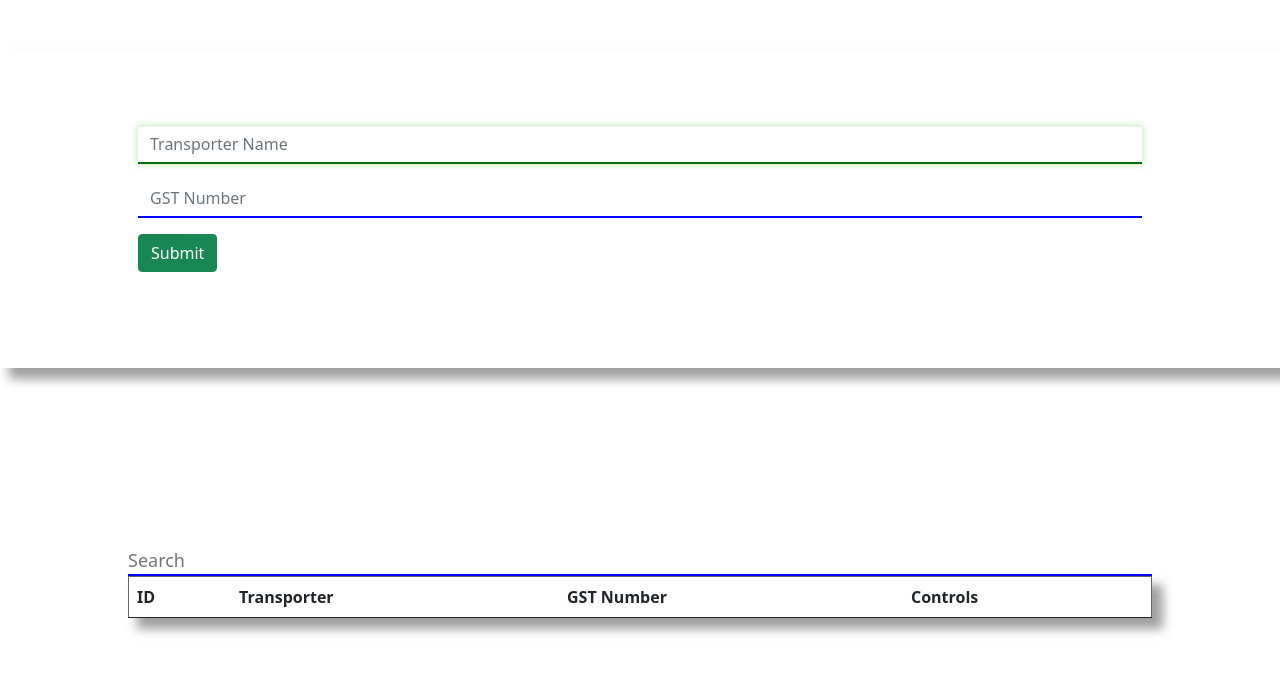
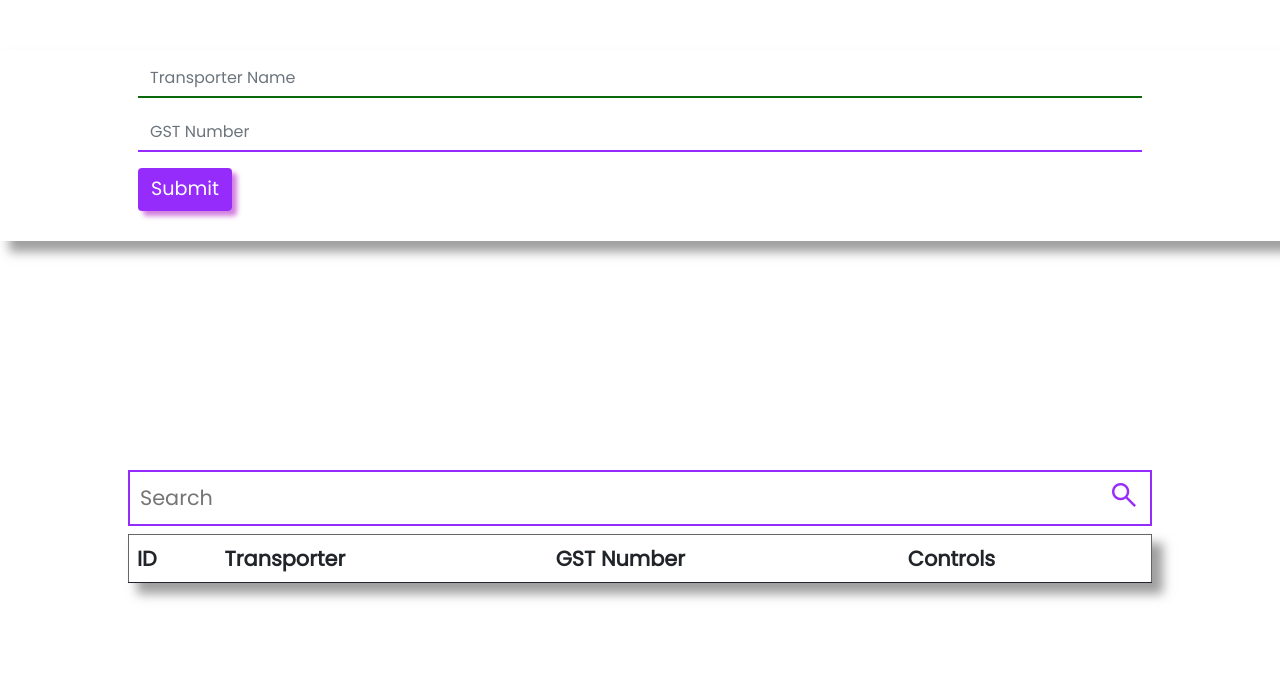
Before and after one commit to noob-programmer9012/noob-programmer9012.github.io, a plain HTML site: page index.html in a window 1280 px wide. Drawn offline with nearby package versions, Linux system fonts and the light colour scheme.

Commit message:
changes look and made some changes.

```diff
--- a/index.css
+++ b/index.css
@@ -1,35 +1,47 @@
-* {
+@import url("https://fonts.googleapis.com/css2?family=Poppins&display=swap");
+body {
   padding: 0;
   box-sizing: border-box;
+  font-family: "Poppins", sans-serif;
+  font-weight: 400;
 }
 
 .main {
-  background-color: #FFFFFF;
+  background-color: #ffffff;
   width: auto;
   height: auto;
   display: flex;
-  align-items: center;
-  justify-content: center;
   min-height: 100vh;
-  padding-top: 50px;
 }
 .main .view {
   background-color: inherit;
   flex: 2;
   display: flex;
+  flex-direction: column;
+  align-items: center;
   justify-content: center;
-  flex-direction: column;
 }
-.main .view .search {
+.main .view .input-group {
   width: 80%;
-  align-self: center;
+}
+.main .view .input-group .search-input {
+  width: 100%;
+  position: relative;
+  padding: 10px 10px;
+  border: 2px solid rgba(129, 0, 250, 0.8274509804);
+}
+.main .view .input-group .search-input:focus {
+  outline: none;
+}
+.main .view .input-group .btn {
+  position: absolute;
+  right: 0;
   border: none;
-  border-bottom: 2px solid blue;
-  font-size: large;
-  font-weight: 500;
 }
-.main .view .search:focus {
-  outline: none;
+.main .view .input-group .btn span {
+  margin-top: 2.5px;
+  font-size: 2rem;
+  color: rgba(129, 0, 250, 0.8274509804);
 }
 .main .view .table {
   margin: 0;
@@ -47,7 +59,7 @@
   cursor: pointer;
 }
 .main .view .table .edit {
-  color: rgb(0, 17, 255);
+  color: rgba(129, 0, 250, 0.8274509804);
 }
 .main .view .table .delete {
   color: rgb(255, 0, 0);
@@ -58,7 +70,7 @@
   position: -webkit-sticky;
   position: sticky;
   display: flex;
-  top: 30%;
+  top: 40%;
   align-self: flex-start;
   justify-content: center;
   flex-direction: column;
@@ -77,8 +89,25 @@
 .main .control form .form-control {
   border: none;
   border-radius: 0px;
-  border-bottom: 2px solid blue;
+  border-bottom: 2px solid rgba(129, 0, 250, 0.8274509804);
   margin-bottom: 10px;
+}
+.main .control form .buttons {
+  display: flex;
+  gap: 1rem;
+}
+.main .control form .save {
+  background-color: rgba(129, 0, 250, 0.8274509804);
+  color: #ffffff;
+  font-size: 1.2rem;
+  box-shadow: 5px 5px 5px rgba(167, 0, 189, 0.5058823529);
+}
+.main .control form .cancel {
+  background-color: #810202;
+  color: #ffffff;
+  font-size: 1.2rem;
+  box-shadow: 5px 5px 5px rgba(240, 0, 0, 0.4784313725);
+  display: none;
 }
 .main .control .card.form {
   border: none;
@@ -91,7 +120,7 @@
 }
 .main .card .form-control:focus {
   border-color: #0a690a;
-  box-shadow: inset 0 1px 1px rgba(0, 0, 0, 0.075), 0 0 8px rgba(138, 216, 118, 0.6);
+  box-shadow: none;
 }
 .main .card .wrong {
   border-color: #FF0000;
@@ -99,6 +128,9 @@
 }
 
 @media only screen and (max-device-width: 952px) {
+  body {
+    font-size: 1.3rem;
+  }
   .main {
     display: flex;
     flex-direction: column-reverse;
@@ -116,6 +148,7 @@
     width: 100%;
     margin-bottom: 3em;
     top: 0;
+    flex: 0;
     box-shadow: 10px 10px 10px 1px rgba(128, 128, 128, 0.753);
   }
   .main .control .form {
--- a/index.html
+++ b/index.html
@@ -10,7 +10,13 @@
     <BODY>
         <div class="main">
             <div class="view">
-              <input type="text" placeholder="Search" id="search" class="search" onkeyup="filerTable()">
+                <div class="input-group mb-2 search">
+                  <input type="text" class="search-input" placeholder="Search" id="search" onkeyup="filerTable()" autocomplete="off">
+                  <button class="btn btn-outline-secondary"><span class="material-symbols-outlined">
+                    search
+                    </span></button>
+
+                </div>
                 <div class="card">
                     <table class="table table-striped" id="myTable">
                         <thead>
@@ -27,7 +33,7 @@
                 </div>
             </div>
             <div class="control">
-                <p class="error">hjfdhgjkh</p>
+                <p class="error"></p>
                 <div class="card form">
                     <form>
                         <div class="mb-3">
@@ -38,7 +44,11 @@
                           <!-- <label for="exampleInputPassword1" class="form-label">GST Number</label> -->
                           <input type="text" class="form-control" id="gst" placeholder="GST Number" autocomplete="off">
                         </div>
-                        <button type="submit" class="btn btn-success" id="save">Submit</button>
+                        <div class="buttons">
+                          <button type="submit" class="btn save" id="save">Submit</button>
+                          <button type="submit" class="btn cancel" id="cancel">Cancel</button>
+                        </div>
+
                       </form>
                 </div>
             </div>
--- a/index.js
+++ b/index.js
@@ -3,6 +3,7 @@ let trans = document.querySelector('#trans')
 let gst = document.querySelector('#gst')
 let allowed = /^[A-Z-_&]*$/i
 let error = document.querySelector('.error')
+let cancel = document.querySelector('#cancel')
 
 function filerTable () {
   var input, filter, table, tr, td, i, txtValue
@@ -118,6 +119,7 @@ document.addEventListener('DOMContentLoaded', () => {
       save.setAttribute('value', e.target.title)
       trans.value = localStorage.key(e.target.title)
       gst.value = localStorage.getItem(localStorage.key(e.target.title))
+      cancel.style.display = 'block'
     })
   })
   // End of DOM
@@ -184,3 +186,7 @@ confirm.addEventListener('click', e => {
   localStorage.removeItem(localStorage.key(e.target.value))
   window.location.reload()
 })
+
+cancel.addEventListener('click', e => {
+  window.location.reload()
+})
```
